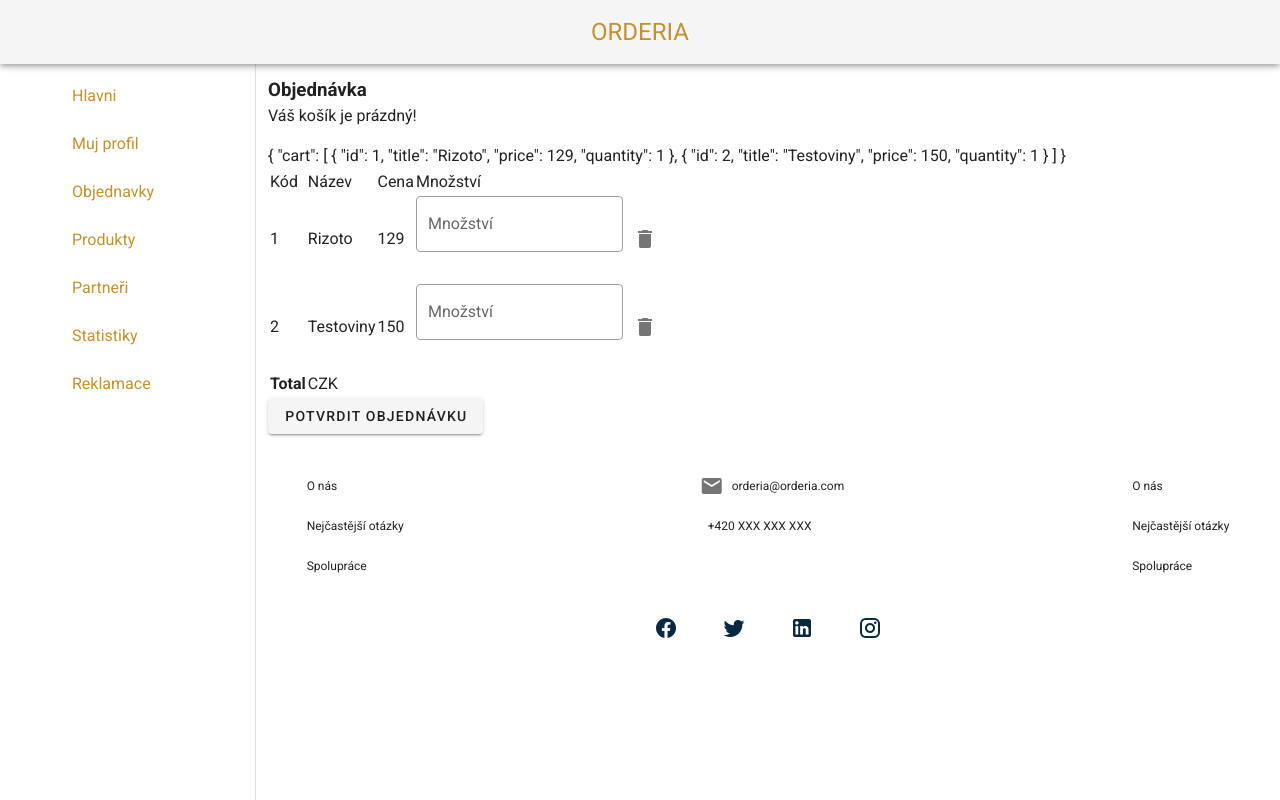
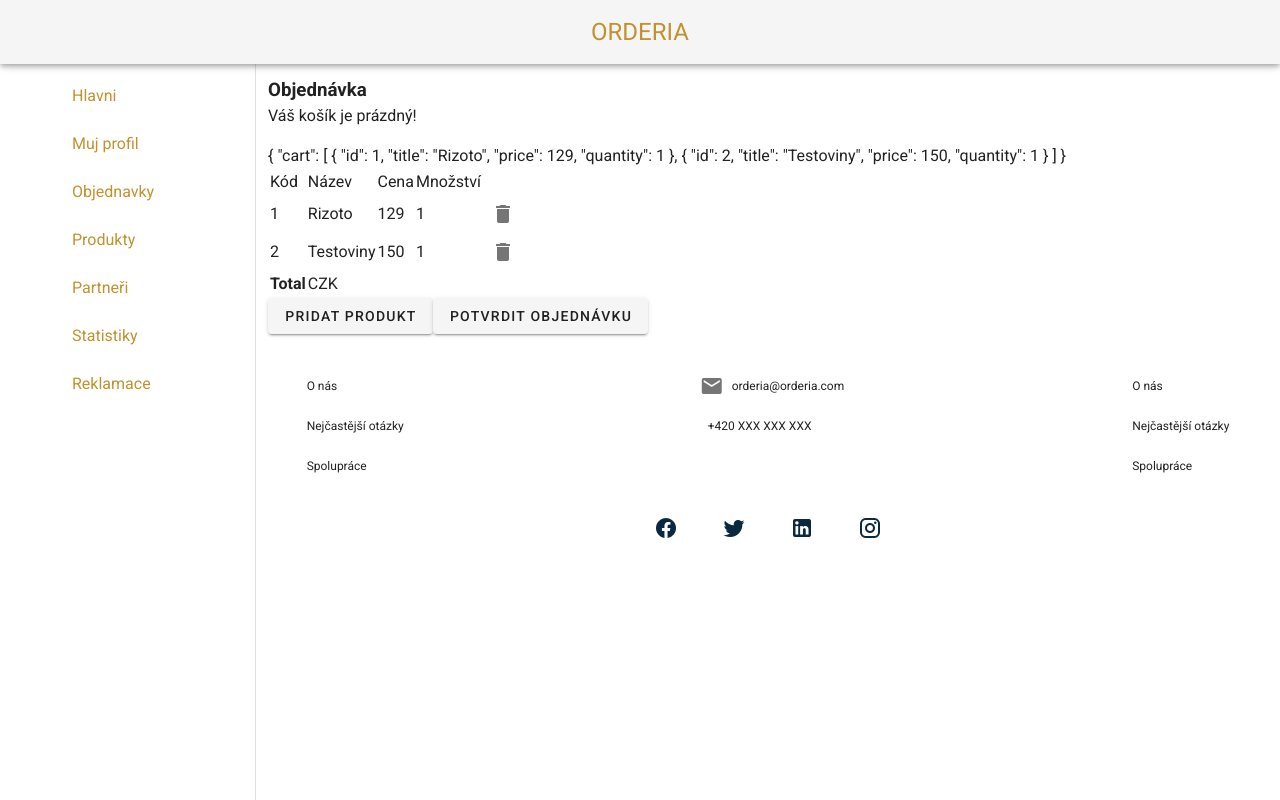
Before and after one commit to zladkaskazkina/Orderia, a Vue app: page /cart in a window 1280 px wide. Built offline with nearby package versions, Linux system fonts and the light colour scheme; what vue-html-to-paper would draw is missing.

Commit message:
cart add product

```diff
--- a/src/store/modules/cart.js
+++ b/src/store/modules/cart.js
@@ -24,8 +24,8 @@ const getters = {
 };
 
 const actions = {
-    addProductToCart ({ commit }, { product, quantity, id }) {
-         commit('ADD_TO_CART', { product, quantity, id });
+    addProduct({ commit }, product) {
+        commit('ADD_TO_CART', product);
     },
 
     //  fetchCartItems({commit}) {
@@ -45,6 +45,25 @@ const getters = {
 };
 
 const mutations = {
+    ADD_TO_CART(state, product) {
+
+        let productInCart = state.cart.find(item => {
+            return item.id === product.id;
+        });
+        console.log(productInCart);
+        if (productInCart) {
+            productInCart.quantity++;
+        } else {
+            state.cart.push({
+                ...product,
+                quantity: 1
+            })
+        }
+    }
+
+
+
+
     //  ADD_TO_CART(state, {product}) {
 
     //      let productInCart = state.cart.find(item => {
--- a/src/views/Cart.vue
+++ b/src/views/Cart.vue
@@ -28,9 +28,10 @@
             {{ product.price }}
           </td>
           <td>
-            <v-text-field outlined number label="Množství">
+            {{ product.quantity }}
+            <!-- <v-text-field outlined number label="Množství"> -->
               <!-- :value="product.quantity" -->
-            </v-text-field>
+            <!-- </v-text-field> -->
           </td>
           <td>
             <!-- total price per product? -->
@@ -49,6 +50,8 @@
         </td>
       </tfoot>
     </table>
+    <v-btn @click="addTest">Pridat produkt</v-btn>
+
 
     <v-btn>
       <!-- v-show="products.length" -->
@@ -88,6 +91,16 @@ export default {
     // checkout() {
     //   alert('Celková částka k zaplacení je CZK' + this.total)
     // }
+    addTest() {
+      console.log('Test');
+      this.$store.dispatch(`cart/addProduct`,  {
+             id: 3,
+             title: "Jahoda",
+             price: 129,
+             quantity: 1
+         });
+
+    }
   }
 };
 </script>
```
Lines whose indentation alone changed are shown as unchanged.
